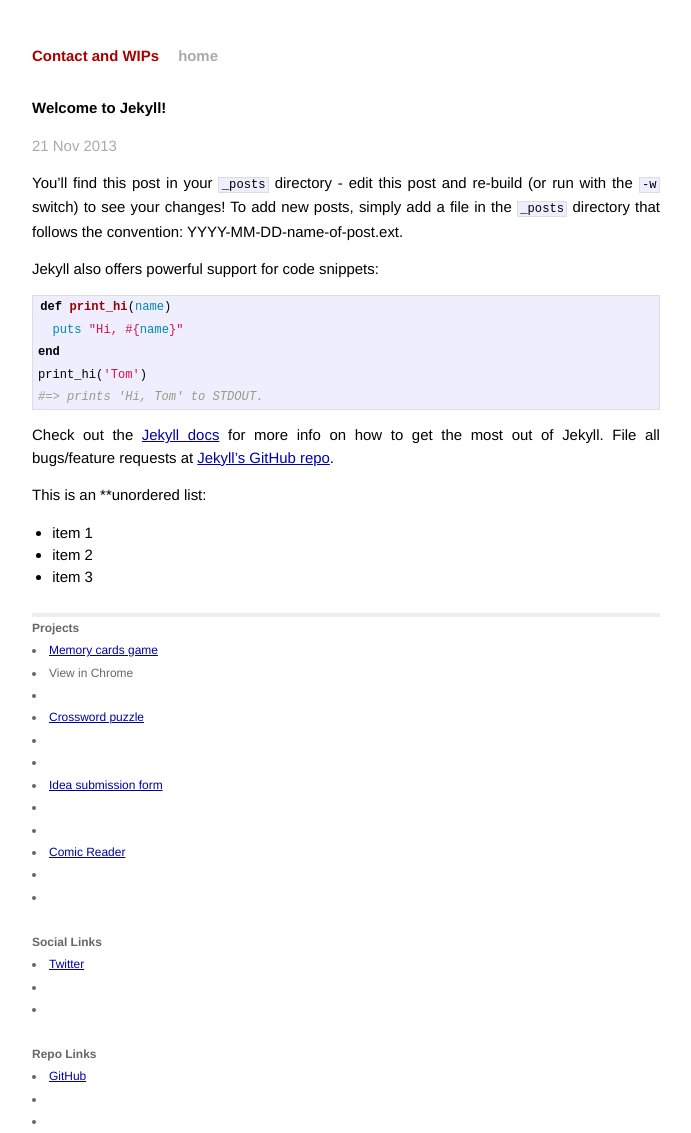
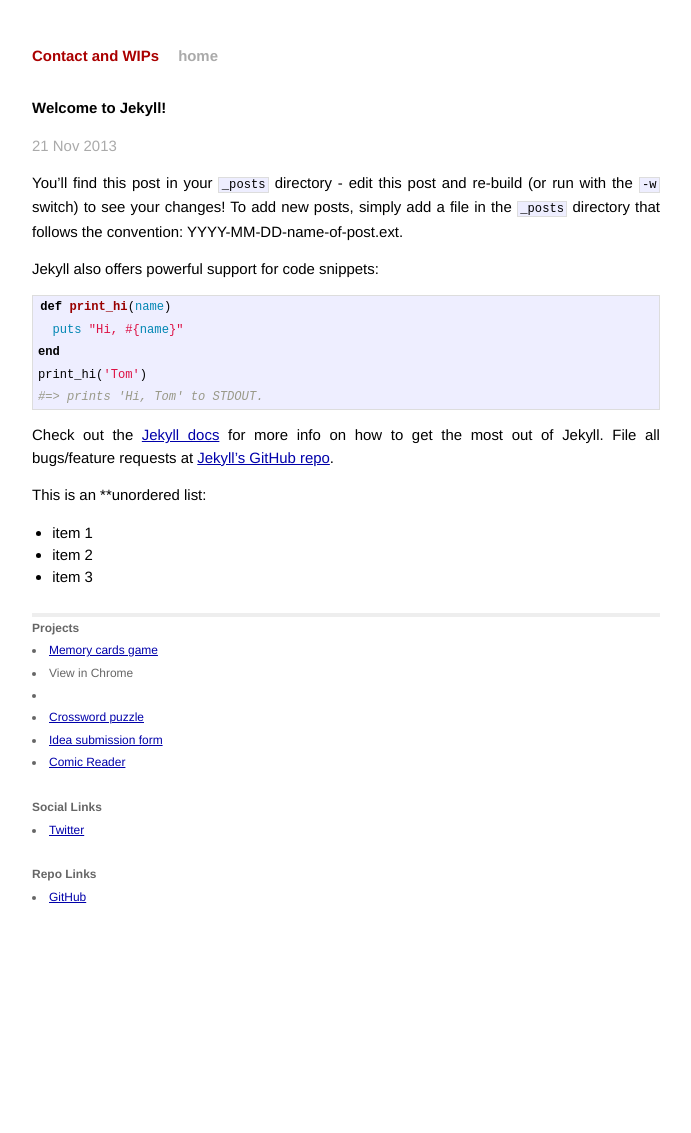
Before and after one commit to SophGits/sophgits.github.io, a Jekyll site: the page built from _posts/2013-11-21-welcome-to-jekyll.markdown, in a window 1280 px wide. Shown: the whole page, without its empty margins (294-985 px from the left). Built offline with Jekyll 4.4.1, drawn with Linux system fonts in a browser that asks for light colours; Markdown is read by kramdown in place of the engine named in the settings; after the commit the page ends 945 px from its top, so only the background shows below that.

Commit message:
Play with gh-pages.

```diff
--- a/_includes/links.html
+++ b/_includes/links.html
@@ -2,6 +2,8 @@
 {% for link in site.data[include.links] %}
   <li>
       <a  href="{{ link.url }}">{{ link.name }}</a>
-      <li>{{ link.notes }}<li>
+      {% if link.notes %}
+        <li>{{ link.notes }}<li>
+      {% endif %}
   </li>
 {% endfor %}
```
